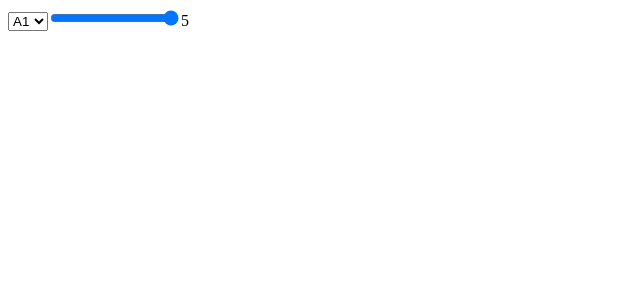
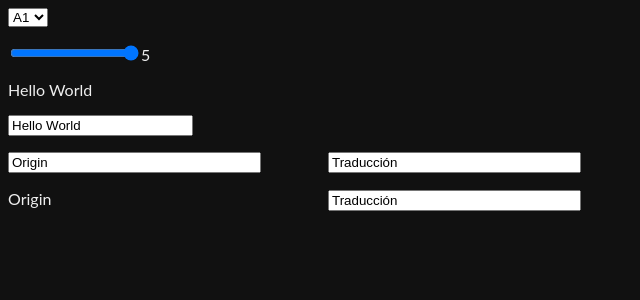
Before and after one commit to emiperez/hizk-react, a React (Create React App) app: page / in a window 1280 px wide. Shown: the top 300 px of the page, without its empty margins (0-640 px from the left). Built offline with nearby package versions, Linux system fonts and the light colour scheme.

Commit message:
fix errors at importing.

```diff
--- a/src/App.js
+++ b/src/App.js
@@ -1,5 +1,7 @@
 import React from "react";
 import LevelSelect from "./LevelSelect";
+import Term from "./Term";
+import Translation from "./Translation";
 import "./style.css";
 
 class Filter extends React.Component {
@@ -17,22 +19,29 @@ class Filter extends React.Component {
 	}
 
 	handleLevelChange() {
-		this.setState({	maxQuestions: state.maxQuestions + 1});
+		console.log(
+			this.setState({
+				maxQuestions: this.state.maxQuestions + 1
+			}));
 	}
 
 	handleChangeQuestionAmount() {
-		this.setState(state => ({
-			questionAmount: e.target.value
-		}));
+		this.setState({
+			questionAmount: this.state.questionAmount + 1
+		});
 	}
 
 	render() {
 		return (
 			<>
+				<p>
 					<LevelSelect
 						onChange={this.handleLevelChange}
 						value={this.state.level}
 					/>
+				</p>
+
+				<p>
 					<input
 						id="questionAmount"
 						type="range"
@@ -40,6 +49,33 @@ class Filter extends React.Component {
 						onChange={this.handleChangeQuestionAmount}
 					/>
 					<span id="questionAmount">{this.state.questionAmount}</span>
+				</p>
+
+				<p>
+					<Term locale="es" mode="label" value="Hello World" />
+				</p>
+
+				<p>
+					<Term locale="dn" mode="search" value="Hello World" />
+				</p>
+
+				<p>
+					<Translation
+						origin="Origin"
+						originLocale="en"
+						target="Traducción"
+						targetLocale="es"
+						mode="new" />
+				</p>
+
+				<p>
+					<Translation
+						origin="Origin"
+						originLocale="en"
+						target="Traducción"
+						targetLocale="es"
+						mode="exam"	/>
+				</p>
 			</>
 		);
 	}
--- a/src/config.json
+++ b/src/config.json
@@ -1 +1 @@
-{"api-url" : "http://localhost:8080"}
+{"apiUrl" : "http://localhost:8080"}
--- a/src/style.css
+++ b/src/style.css
@@ -1,3 +1,17 @@
+body {
+	background-color: #111111;
+	color: #eeeeee;
+}
+
 h1, p {
-  font-family: Lato;
+	font-family: Lato;
 }
+
+.translationTerm {
+	display: inline-block;
+	width: 20em;
+}
+
+.translationTerm input {
+	width: 19em;
+}
```
Also changed, not shown: src/src/App.js (added, +101 -0 lines). Lines whose indentation alone changed are shown as unchanged.
